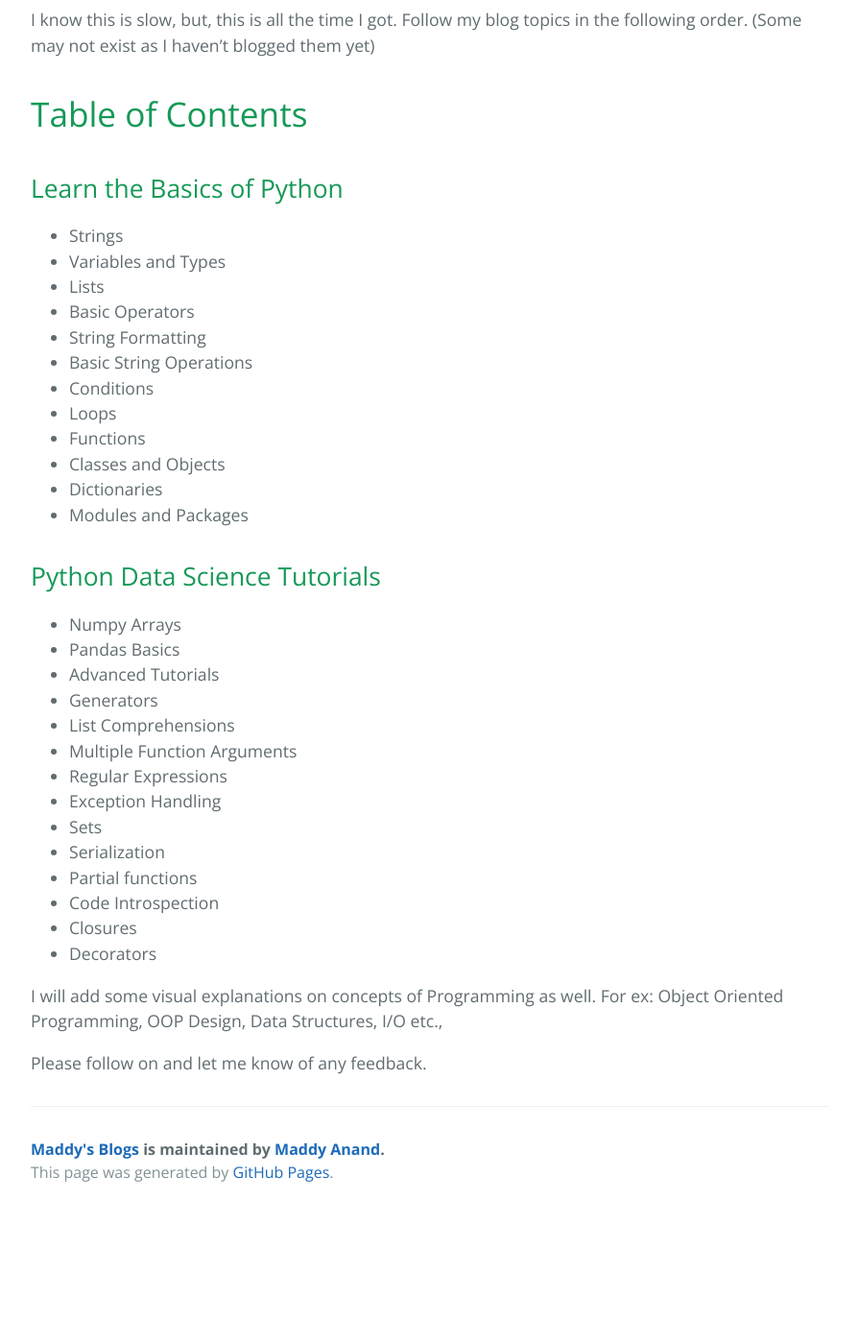
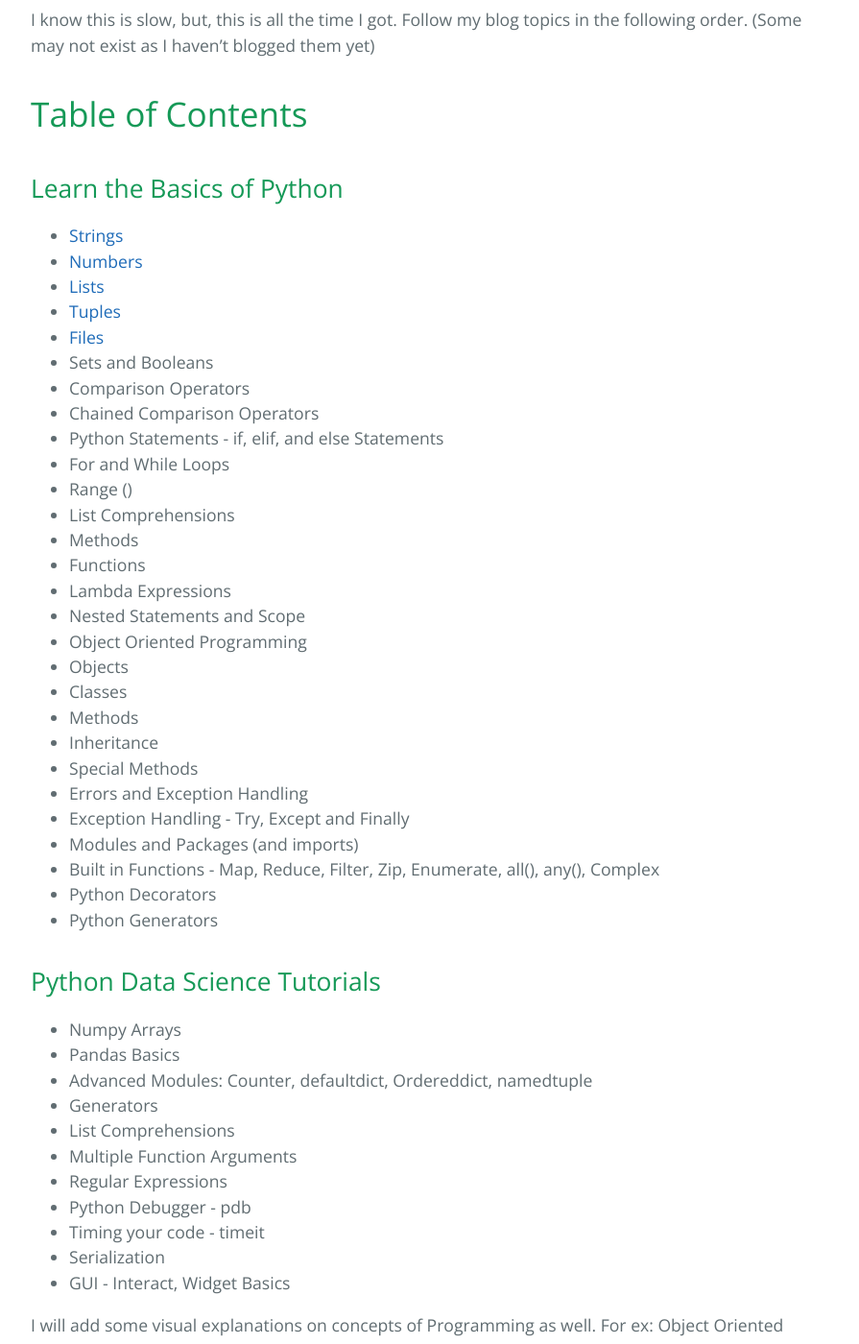
Before and after one commit to maddymaster/maddymaster.github.io, a Jekyll site: the page built from _posts/2016-12-26-my-first-post.markdown, in a window 1280 px wide and 1400 px high, scrolled down 742 px. Shown: the whole window at 96% size, without its empty margins (192-1087 px from the left). Built offline with Jekyll 4.4.1, drawn with Linux system fonts in a browser that asks for light colours; before the commit the page ends 2007 px from its top, so only the background shows below that; some of the changed text lies outside the part shown.

Commit message:
added new blogs

```diff
--- a/_includes/page-header.html
+++ b/_includes/page-header.html
@@ -1,7 +1,8 @@
 <section class="page-header">
   <h1 class="project-name">{{ site.title }}</h1>
   <h2 class="project-tagline">{{ site.tagline }}</h2>
-  <a href="#" class="btn">About</a>
-  <a href="#" class="btn">Linkedin</a>
-  <a href="#" class="btn"> Twitter </a>
+  <a href="#" class="btn">About Me</a>
+  <a href="/" class="btn">Home</a>
+  <a href="#" class="btn"> Connect on Linkedin </a>
+  <a href="#" class="btn"> Follow me on Twitter </a>
 </section>
--- a/_posts/2016-12-26-my-first-post.markdown
+++ b/_posts/2016-12-26-my-first-post.markdown
@@ -1,8 +1,8 @@
 ---
 layout: default
 title:  "Learning Python"
-date:   2016-12-25 17:50:00
-categories: main
+date:   2016-12-24 17:50:00
+categories: Python-Tutorial
 ---
 # Python Tutorial
 
@@ -16,34 +16,48 @@
 
 # Table of Contents
 ## Learn the Basics of Python
-* Strings
-* Variables and Types
-* Lists
-* Basic Operators
-* String Formatting
-* Basic String Operations
-* Conditions
-* Loops
+* [Strings](/main/2016/12/25/strings.html)
+* [Numbers](/python-tutorial/2016/12/26/numbers.html)
+* [Lists](/python-tutorial/2016/12/25/lists.html)
+* [Tuples](/python-tutorial/2016/12/26/tuples.html)
+* [Files](/python-tutorial/2016/12/26/files.html)
+* Sets and Booleans
+* Comparison Operators
+* Chained Comparison Operators
+* Python Statements - if, elif, and else Statements
+* For and While Loops
+* Range ()
+* List Comprehensions
+* Methods
 * Functions
-* Classes and Objects
-* Dictionaries
-* Modules and Packages
+* Lambda Expressions
+* Nested Statements and Scope
+* Object Oriented Programming
+* Objects
+* Classes
+* Methods
+* Inheritance
+* Special Methods
+* Errors and Exception Handling
+* Exception Handling - Try, Except and Finally
+* Modules and Packages (and imports)
+* Built in Functions - Map, Reduce, Filter, Zip, Enumerate, all(), any(), Complex
+* Python Decorators
+* Python Generators
+
 
 ## Python Data Science Tutorials
 * Numpy Arrays
 * Pandas Basics
-* Advanced Tutorials
+* Advanced Modules: Counter, defaultdict, Ordereddict, namedtuple
 * Generators
 * List Comprehensions
 * Multiple Function Arguments
 * Regular Expressions
-* Exception Handling
-* Sets
+* Python Debugger - pdb
+* Timing your code - timeit
 * Serialization
-* Partial functions
-* Code Introspection
-* Closures
-* Decorators
+* GUI - Interact, Widget Basics
 
 I will add some visual explanations on concepts of Programming as well. For ex: Object Oriented Programming, OOP Design, Data Structures, I/O etc.,
 
```
Also changed, not shown: 4 other files.
